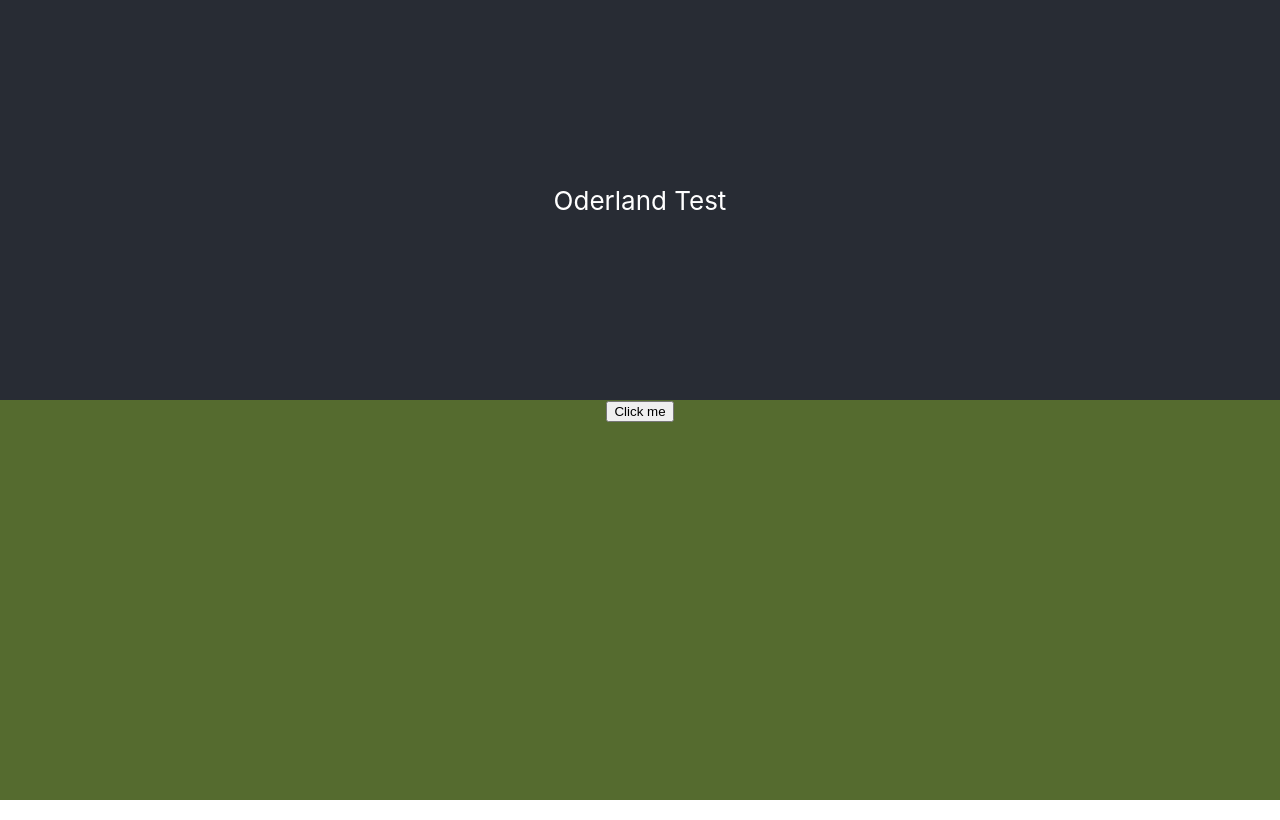
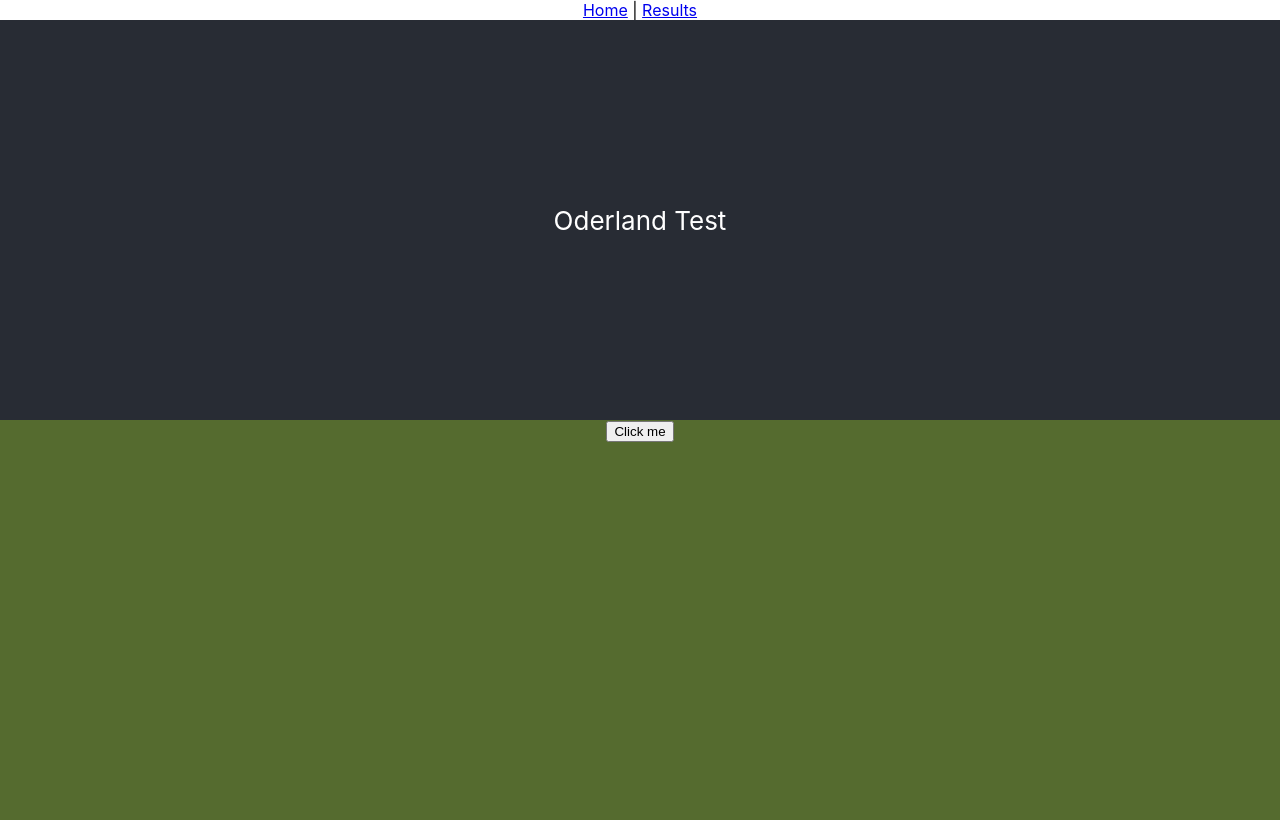
Before and after one commit to Peteropon/typescript-with-redux, a React (Create React App) app: page / in a window 1280 px wide. Built offline with nearby package versions, Linux system fonts and the light colour scheme.

Commit message:
Set up routes

```diff
--- a/src/App.tsx
+++ b/src/App.tsx
@@ -1,16 +1,17 @@
 import './App.css';
+import Header from "./components/Header"
+import { Route } from "react-router-dom";
+import HomePage from "./components/HomePage"
+import ResultsPage from "./components/ResultsPage"
 
 function App() {
   return (
     <div className="App">
-      <header className="App-header">
-        <p>
-          Oderland Test
-        </p>
-      </header>
-      <main>
-        <button>Click me</button>
-      </main>
+      <Header/>
+      <Route exact path="/" component={HomePage}></Route>
+      <Route exact path="/results" component={ResultsPage}></Route>
+
+
     </div>
   );
 }
--- a/src/index.tsx
+++ b/src/index.tsx
@@ -3,10 +3,13 @@ import ReactDOM from 'react-dom';
 import './index.css';
 import App from './App';
 import reportWebVitals from './reportWebVitals';
+import { BrowserRouter as Router } from "react-router-dom";
 
 ReactDOM.render(
   <React.StrictMode>
-    <App />
+    <Router>
+      <App />
+    </Router>
   </React.StrictMode>,
   document.getElementById('root')
 );
```
